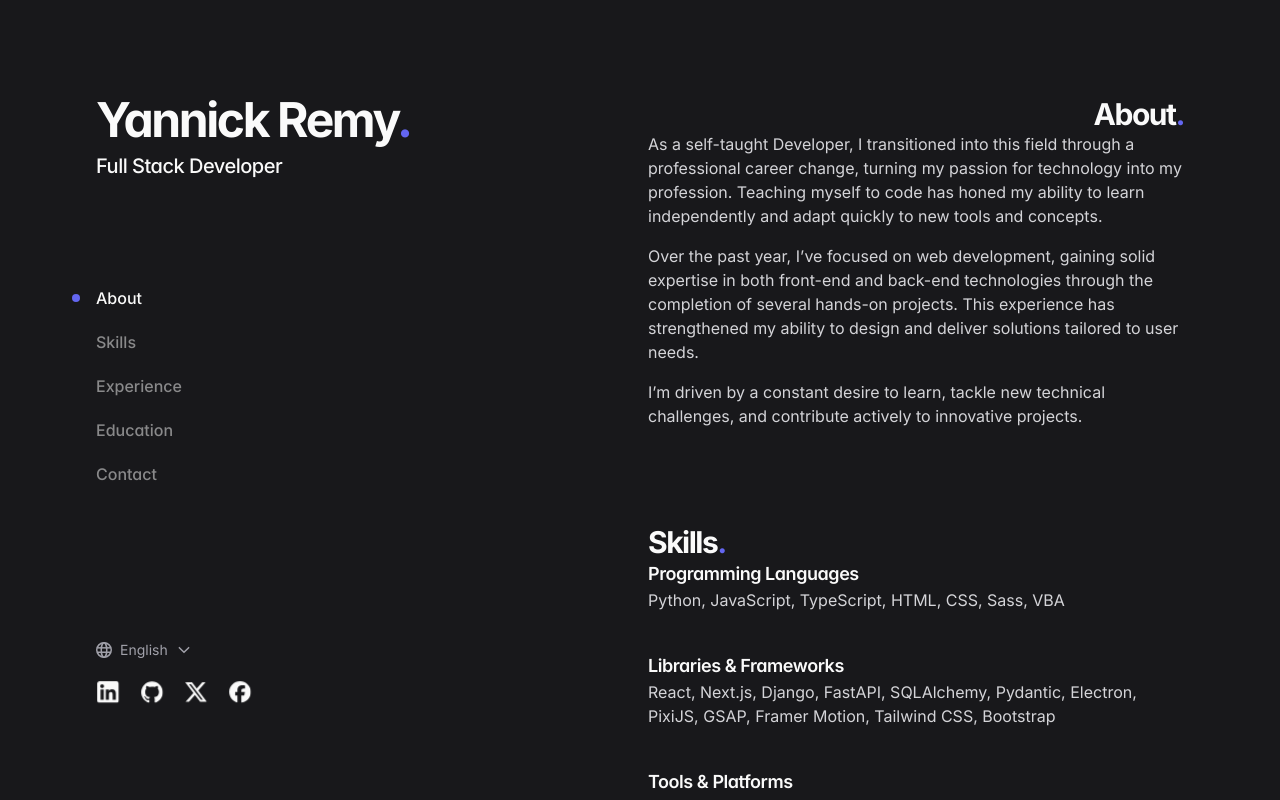
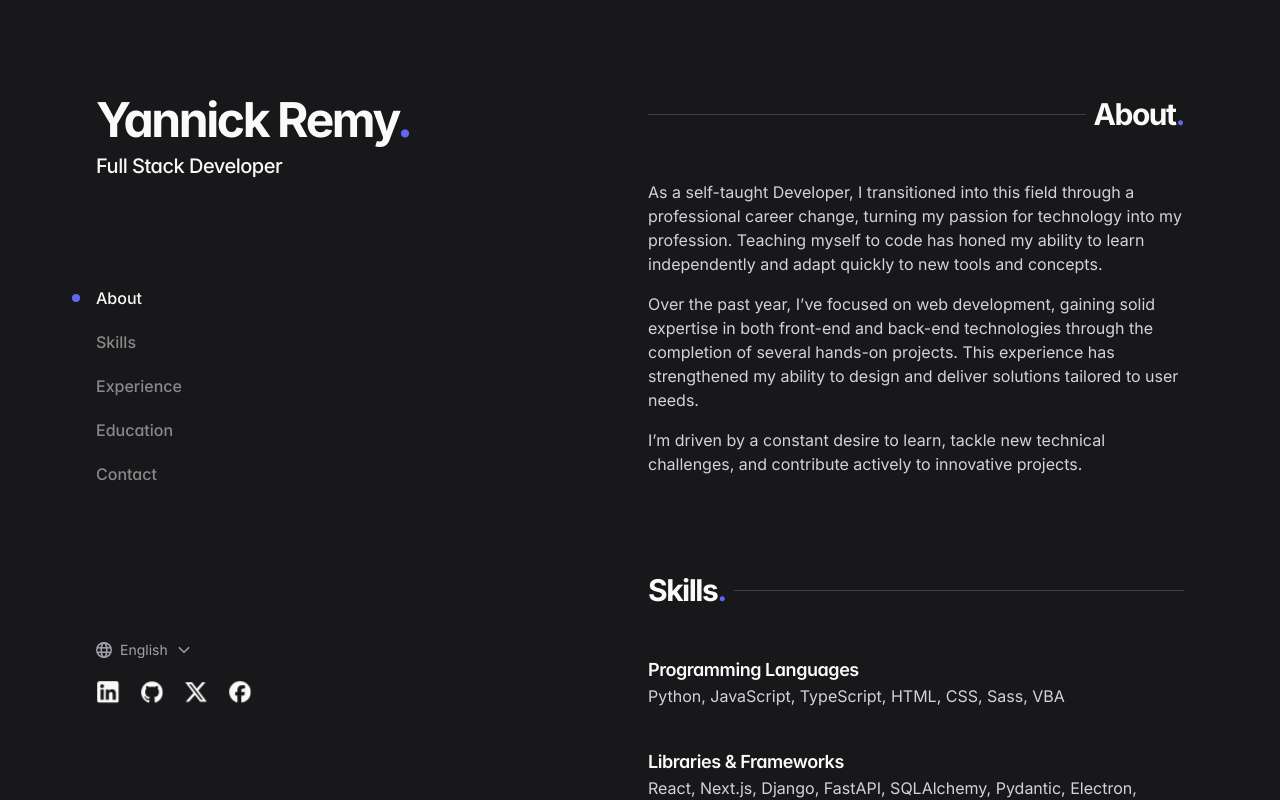
Before and after one commit to Yann-rem/cv, a Next.js app: page /en in a window 1280 px wide. Shown: the top 800 px of the page. Built offline with nearby package versions, Linux system fonts and the light colour scheme.

Commit message:
Update Tailwind CSS class name

```diff
--- a/src/app/[locale]/(main)/page.tsx
+++ b/src/app/[locale]/(main)/page.tsx
@@ -60,6 +60,7 @@ const Page: FC = () => {
             sectionRefs.current[index] = el;
           }}
         >
+          <div className={styles["section-title-container"]}>
             <div
               className={classNames(styles["section-title-wrapper"], {
                 [styles["section-title-wrapper--right"]]: index % 2 === 0,
@@ -69,7 +70,8 @@ const Page: FC = () => {
                 {t(titleKey)}
                 <span className={styles["section-title-dot"]}>.</span>
               </h1>
-            <div className={styles["section-divider"]}></div>
+              <div className={styles["section-title-line"]}></div>
+            </div>
           </div>
           <Component />
         </section>
```
Lines whose indentation alone changed are shown as unchanged.
